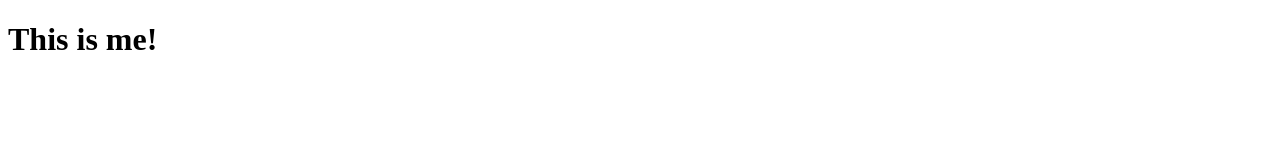
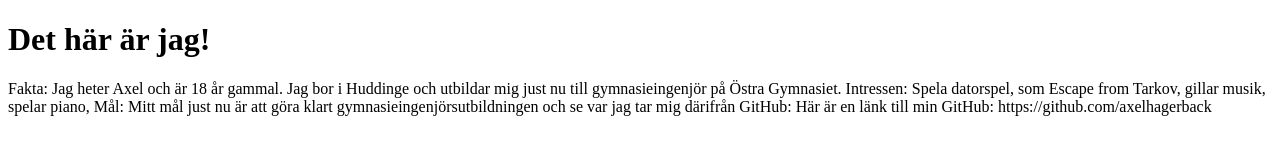
Before and after one commit to axelhagerback/introduction, a plain HTML site: page index.html in a window 1280 px wide. Drawn offline with Linux system fonts and the light colour scheme.

Commit message:
övergripande information om mig

```diff
--- a/index.html
+++ b/index.html
@@ -1,16 +1,25 @@
 <!DOCTYPE html>
-<html lang="en">
+<html lang="sv">
 <head>
     <meta charset="UTF-8">
     <meta http-equiv="X-UA-Compatible" content="IE=edge">
     <meta name="viewport" content="width=device-width, initial-scale=1.0">
-    <title>Me</title>
+    <title>Min hemsida</title>
 </head>
 <body>
-    <h1>This is me!</h1>
+    <h1>Det här är jag!</h1>
 
     <p>
+        Fakta: Jag heter Axel och är 18 år gammal. Jag bor i Huddinge och utbildar mig
+        just nu till gymnasieingenjör på Östra Gymnasiet.
 
+        Intressen: Spela datorspel, som Escape from Tarkov, gillar musik, spelar piano,
+
+
+        Mål: Mitt mål just nu är att göra klart gymnasieingenjörsutbildningen och se
+        var jag tar mig därifrån
+
+        GitHub: Här är en länk till min GitHub: https://github.com/axelhagerback
     </p>
 
 </body>
```
